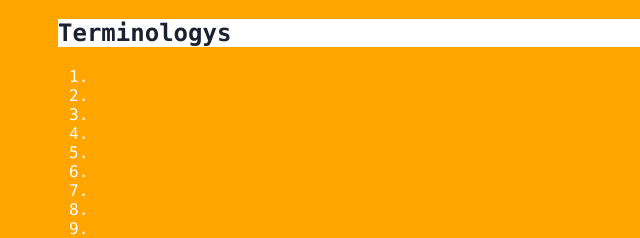
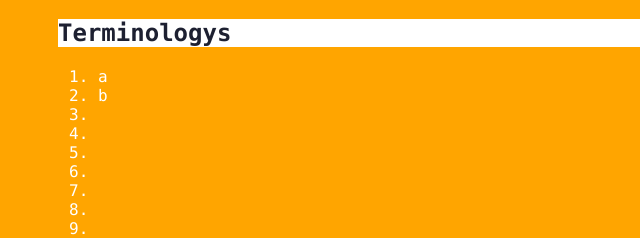
Before and after one commit to chenchunfeng/git-learning, a plain HTML site: page index.html in a window 1280 px wide. Both pictures are taken after a click on the element "Terminologys". Shown: the part 226-464 px from the top of the page, 0-640 px from the left. Drawn offline with Linux system fonts and the light colour scheme.

Commit message:
b change index.html

```diff
--- a/index.html
+++ b/index.html
@@ -14,8 +14,8 @@
         <div class="accordion"><h1>Terminologys</h1></div>
             <div class="panel">
                 <ol>
-                    <li></li>
-                    <li></li>
+                    <li>a</li>
+                    <li>b</li>
                     <li></li>
                     <li></li>
                     <li></li>
```
